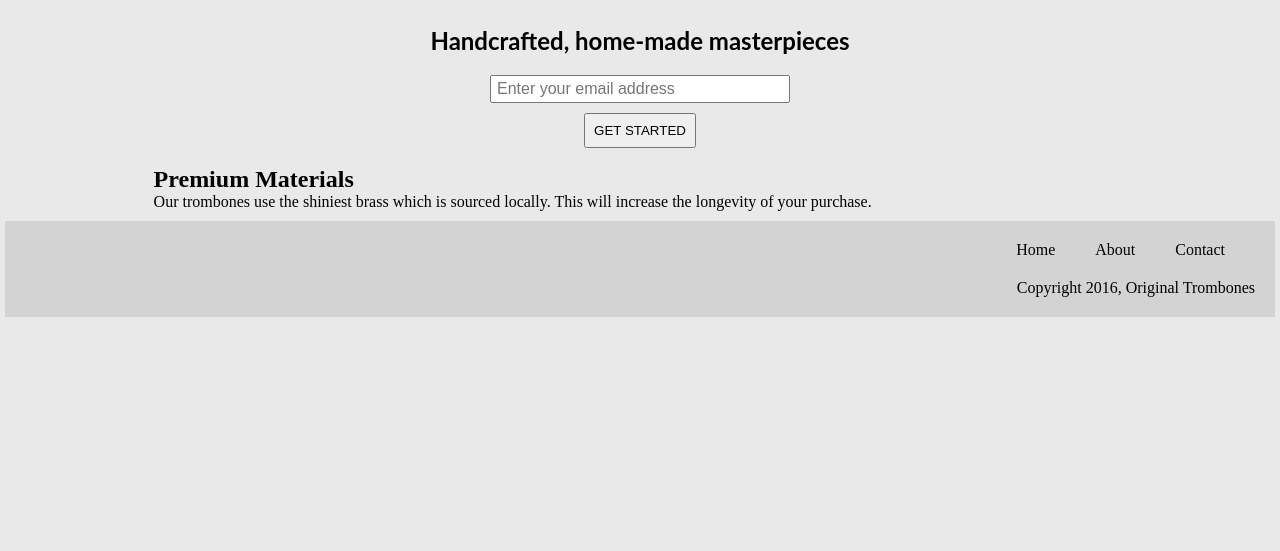
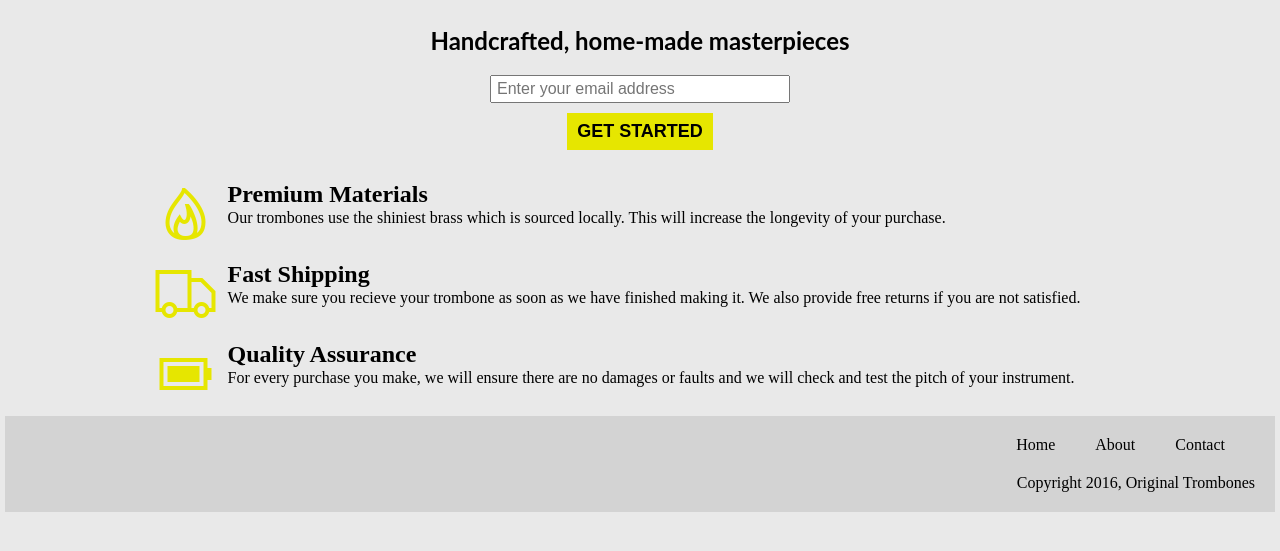
Before and after one commit to ZelalemGizachew/Microverse-Product-Landing-Page, a plain HTML site: page index.html in a window 1280 px wide. Shown: the part 75-626 px from the top of the page. Drawn offline with nearby package versions, Linux system fonts and the light colour scheme.

Commit message:
Finished the first 2 sections of main section.

```diff
--- a/assets/css/styles.css
+++ b/assets/css/styles.css
@@ -63,7 +63,28 @@ main {
 }
 
 #landing button {
-    padding: 8px;
+    padding: 8px 10px;
+    font-weight: bold;
+    font-size: 18px;
+    background-color: rgb(230, 230, 0);
+    border: none;
+}
+
+#services {
+    padding-top: 16px;
+}
+
+.service {
+    display: flex;
+    margin-top: 16px;
+}
+
+.service .serv_img {
+    margin-right: 10px;
+}
+
+.service .serv_detail {
+    line-height: 24px;
 }
 
 .footer {
--- a/index.html
+++ b/index.html
@@ -10,6 +10,8 @@
     <link rel="preconnect" href="https://fonts.googleapis.com">
     <link rel="preconnect" href="https://fonts.gstatic.com" crossorigin>
     <link href="https://fonts.googleapis.com/css2?family=Khand:wght@300&display=swap" rel="stylesheet">
+    <link rel="stylesheet"
+        href="https://maxst.icons8.com/vue-static/landings/line-awesome/line-awesome/1.3.0/css/line-awesome.min.css">
 </head>
 
 <body>
@@ -48,12 +50,32 @@
         <section id="services">
             <div class="service">
                 <div class="serv_img">
-                    <img src="" alt="">
+                    <i class="las la-fire la-4x" style="color: rgb(230, 230, 0);"></i>
                 </div>
                 <div class="serv_detail">
                     <h2>Premium Materials</h2>
                     <p>Our trombones use the shiniest brass which is sourced locally. This will increase the longevity
                         of your purchase.</p>
+                </div>
+            </div>
+            <div class="service">
+                <div class="serv_img">
+                    <i class="las la-truck la-4x" style="color: rgb(230, 230, 0);"></i>
+                </div>
+                <div class="serv_detail">
+                    <h2>Fast Shipping</h2>
+                    <p>We make sure you recieve your trombone as soon as we have finished making it. We also provide
+                        free returns if you are not satisfied.</p>
+                </div>
+            </div>
+            <div class="service">
+                <div class="serv_img">
+                    <i class="las la-battery-full la-4x" style="color: rgb(230, 230, 0);"></i>
+                </div>
+                <div class="serv_detail">
+                    <h2>Quality Assurance</h2>
+                    <p>For every purchase you make, we will ensure there are no damages or faults and we will check and
+                        test the pitch of your instrument.</p>
                 </div>
             </div>
         </section>
```
